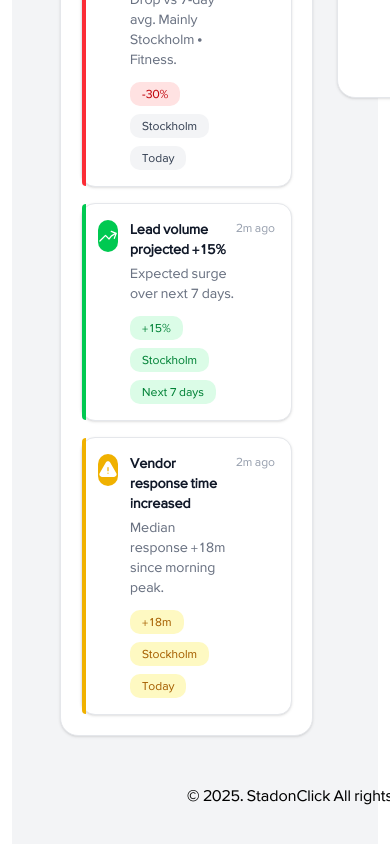
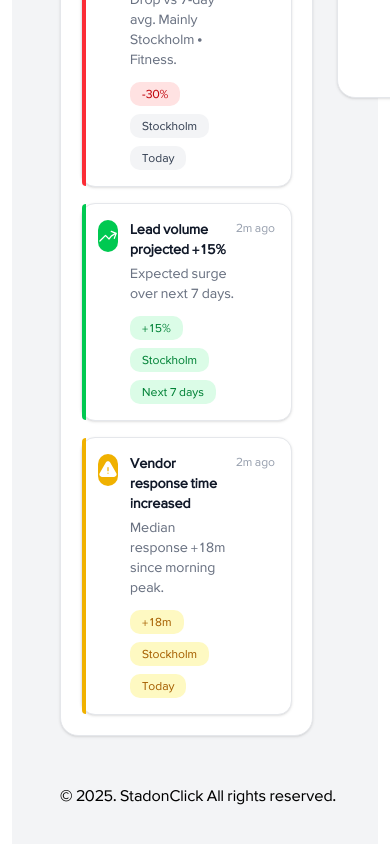
Before and after one commit to team-aimbeat/StadOnClick-Frontend, a React (Vite) app: page /dashboard in a window 390 px wide. Shown: the part 3086-3930 px from the top of the page. Built offline with nearby package versions, Linux system fonts and the light colour scheme; a web font is replaced by a local one.

Commit message:
fix: footer

```diff
--- a/src/components/Layout/Footer.tsx
+++ b/src/components/Layout/Footer.tsx
@@ -1,5 +1,76 @@
+
 const Footer = () => {
-    return <div className="dark:text-white-dark text-center ltr:sm:text-left rtl:sm:text-right p-6 pt-0 mt-auto">© {new Date().getFullYear()}. StadonClick All rights reserved.</div>;
+    return <div className="dark:text-white-dark ltr:sm:text-left rtl:sm:text-right p-6 pt-0 mt-auto">© {new Date().getFullYear()}. StadonClick All rights reserved.</div>;
 };
 
 export default Footer;
+
+
+// const Footer = () => {
+//     return (
+//         <footer className="mt-auto">
+//             <div className="h-1 bg-[#FFCD00]" />
+//             <div className="bg-[#0057B7] text-white">
+//                 <div className="px-6 py-8 grid gap-6 sm:grid-cols-2 lg:grid-cols-4">
+//                     <div>
+//                         <div className="text-lg font-semibold tracking-tight">StadonClick</div>
+//                         <p className="mt-2 text-sm text-white/80">
+//                             Smart city booking and vendor insights with Swedish precision.
+//                         </p>
+//                     </div>
+//                     <div>
+//                         <div className="text-xs font-semibold uppercase tracking-widest text-white/70">
+//                             Explore
+//                         </div>
+//                         <div className="mt-3 space-y-2 text-sm">
+//                             <a className="block text-white/90 hover:text-white" href="/dashboard">
+//                                 Dashboard
+//                             </a>
+//                             <a className="block text-white/90 hover:text-white" href="/charts">
+//                                 Charts
+//                             </a>
+//                             <a className="block text-white/90 hover:text-white" href="/apps/calendar">
+//                                 Calendar
+//                             </a>
+//                         </div>
+//                     </div>
+//                     <div>
+//                         <div className="text-xs font-semibold uppercase tracking-widest text-white/70">
+//                             Support
+//                         </div>
+//                         <div className="mt-3 space-y-2 text-sm">
+//                             <a className="block text-white/90 hover:text-white" href="/apps/mailbox">
+//                                 Help Center
+//                             </a>
+//                             <a className="block text-white/90 hover:text-white" href="/apps/contacts">
+//                                 Contact
+//                             </a>
+//                             <a className="block text-white/90 hover:text-white" href="/apps/notes">
+//                                 Release Notes
+//                             </a>
+//                         </div>
+//                     </div>
+//                     <div>
+//                         <div className="text-xs font-semibold uppercase tracking-widest text-white/70">
+//                             Stockholm HQ
+//                         </div>
+//                         <div className="mt-3 text-sm text-white/85 space-y-1">
+//                             <div>Kungsgatan 12</div>
+//                             <div>111 35 Stockholm</div>
+//                             <div>+46 8 123 456</div>
+//                         </div>
+//                     </div>
+//                 </div>
+//                 <div className="border-t border-white/15 px-6 py-4 flex flex-col gap-2 sm:flex-row sm:items-center sm:justify-between text-xs text-white/70">
+//                     <div>© {new Date().getFullYear()} StadonClick. All rights reserved.</div>
+//                     <div className="flex items-center gap-2">
+//                         <span className="inline-flex h-2 w-2 rounded-full bg-[#FFCD00]" />
+//                         <span>Built with Nordic clarity</span>
+//                     </div>
+//                 </div>
+//             </div>
+//         </footer>
+//     );
+// };
+
+// export default Footer;
```
